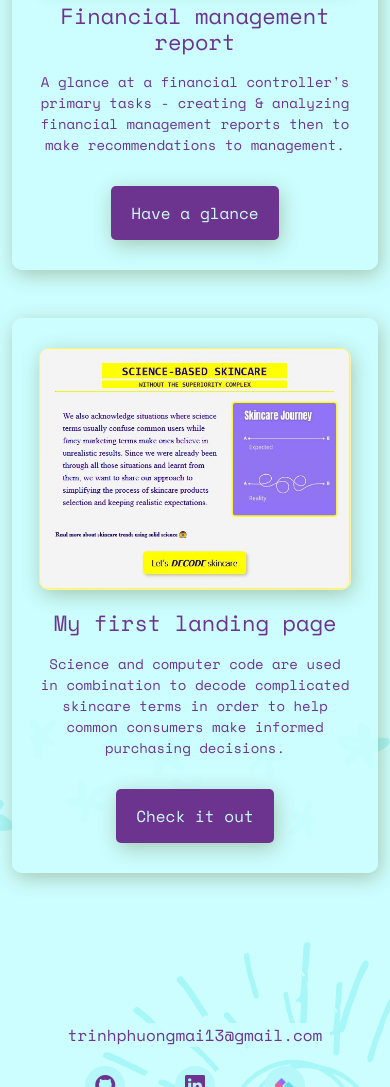
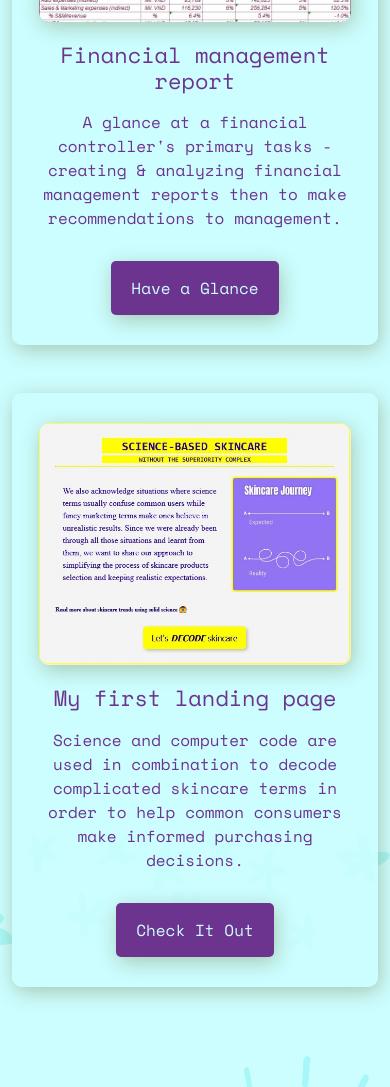
Before and after one commit to maitrp/SheCodes-Responsive-Project, a plain HTML site: page projects.html in a window 390 px wide. Shown: the part 913-2000 px from the top of the page. Drawn offline with nearby package versions, Linux system fonts and the light colour scheme; a web font is replaced by a local one.

Commit message:
Changed the color of the avatar photo; change font size & padding when reduce screen size

```diff
--- a/projects.html
+++ b/projects.html
@@ -108,7 +108,7 @@
             analyzing financial management reports then to make recommendations
             to management.
           </p>
-          <a href="#" class="project-link">Have a glance</a>
+          <a href="#" class="project-link">Have a Glance</a>
         </div>
       </div>
       <div class="row mt-5 project column-reverse">
@@ -124,7 +124,7 @@
             title="Demo Landing Page"
             target="_blank"
             class="project-link"
-            >Check it out</a
+            >Check It Out</a
           >
         </div>
         <div class="col-md">
--- a/style.css
+++ b/style.css
@@ -175,7 +175,7 @@ i {
   }
 
   .project p {
-    font-size: 14px;
+    font-size: 16px;
   }
 
   .avatar {
@@ -184,8 +184,12 @@ i {
 
   .about-section {
     margin: 0 20px;
-    padding: 20px;
+    padding: 20px 10px;
     text-align: center;
+  }
+
+  .projects {
+    padding: auto 5px;
   }
 
   .column-reverse {
```
Also changed, not shown: images/avatar.png.
